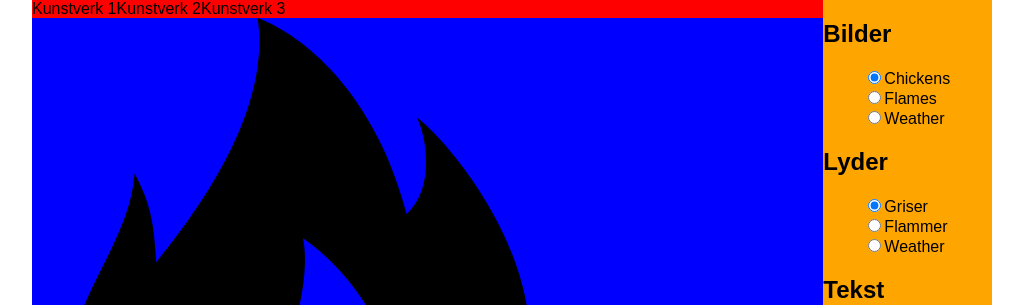
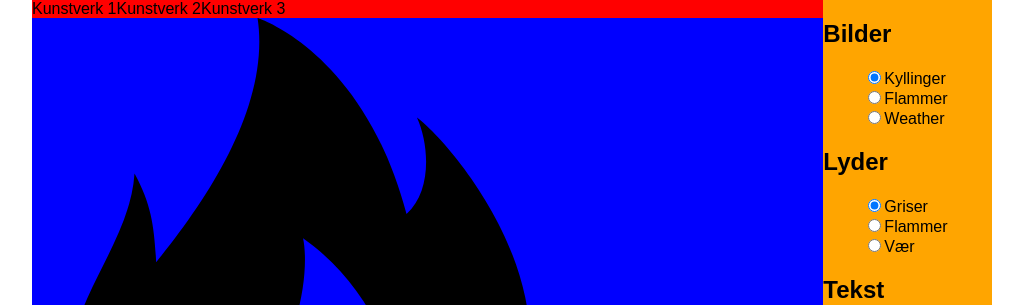
Before and after one commit to IT2810/it2810-webutvikling-h18-prosjekt-2-gruppe--45, a React (Create React App) app: page / in a window 1280 px wide. Shown: the top 305 px of the page, without its empty margins (128-1151 px from the left). Built offline with nearby package versions, Linux system fonts and the light colour scheme.

Commit message:
Hoist MediaPicker state to Gallery

```diff
--- a/src/Gallery/index.js
+++ b/src/Gallery/index.js
@@ -1,15 +1,56 @@
-import React from 'react';
+import React, { Component } from 'react';
 import MediaPicker from '../MediaPicker';
 import ArtPicker from '../ArtPicker';
 import ArtDisplay from '../ArtDisplay';
 import './Gallery.css';
 
-const Gallery = () => (
-  <div className="gallery">
-    <MediaPicker />
-    <ArtPicker />
-    <ArtDisplay />
-  </div>
-);
+class Gallery extends Component {
+  /**
+   * States for the three formats of categories.
+   * @type {{image: string, audio: string, text: string}}
+   */
+  state = {
+    image: 'chicken',
+    audio: 'pigs',
+    text: 'flames',
+  };
+
+  handleImageChange = event => {
+    this.setState({
+      image: event.currentTarget.value,
+    });
+  };
+
+  handleAudioChange = event => {
+    this.setState({
+      audio: event.currentTarget.value,
+    });
+  };
+
+  handleTextChange = event => {
+    this.setState({
+      text: event.currentTarget.value,
+    });
+  };
+
+  render() {
+    return (
+      <div className="gallery">
+        <MediaPicker
+          onImageChange={this.handleImageChange}
+          onAudioChange={this.handleAudioChange}
+          onTextChange={this.handleTextChange}
+          selectedImage={this.state.image}
+          selectedAudio={this.state.audio}
+          selectedText={this.state.text}
+        />
+
+        <ArtPicker />
+
+        <ArtDisplay />
+      </div>
+    );
+  }
+}
 
 export default Gallery;
--- a/src/MediaPicker/index.js
+++ b/src/MediaPicker/index.js
@@ -4,76 +4,55 @@ import './MediaPicker.css';
 /**
  * Class for handling users mediapicks.
  */
-class MediaPicker extends React.Component {
-
-  constructor(props) {
-    super(props);
-
-    /**
-     * States for the three formats of categories
-     * @type {{image: string, audio: string, text: string}}
-     */
-    this.state = {
-      image: "chicken",
-      audio: "pigs",
-      text: "flames"
-    };
-  }
-
-  /**
-   * Eventlisteners for the radiobuttons
-   * @param e   the pressed radiobutton
-   */
-  onImageChanged = (e) => {
-    this.setState({
-      image: (e.currentTarget.value)
-    });
-  };
-
-  onAudioChanged = (e) => {
-    this.setState({
-      audio: e.currentTarget.value
-    });
-  };
-
-  onTextChanged = (e) => {
-    this.setState({
-      text: e.currentTarget.value
-    });
-  };
-
-
-  render() {
-    return (
+const MediaPicker = ({
+  onImageChange,
+  onAudioChange,
+  onTextChange,
+  selectedImage,
+  selectedAudio,
+  selectedText,
+}) => (
   <div className="media-picker">
     <form>
       <div>
         <h2>Bilder</h2>
+
         <div>
           <ul>
             <li>
               <label>
-                    <input name={"image"} type={"radio"} value={"chicken"}
-                           checked={this.state.image === "chicken"}
-                           onChange={this.onImageChanged}
+                <input
+                  name="image"
+                  type="radio"
+                  value="chicken"
+                  checked={selectedImage === 'chicken'}
+                  onChange={onImageChange}
                 />
-                    Chickens
+                Kyllinger
               </label>
             </li>
+
             <li>
               <label>
-                    <input name={"image"} type={"radio"} value={"flames"}
-                           checked={this.state.image === "flames"}
-                           onChange={this.onImageChanged}
+                <input
+                  name="image"
+                  type="radio"
+                  value="flames"
+                  checked={selectedImage === 'flames'}
+                  onChange={onImageChange}
                 />
-                    Flames
+                Flammer
               </label>
             </li>
+
             <li>
               <label>
-                    <input name={"image"} type={"radio"} value={"weather"}
-                           checked={this.state.image === "weather"}
-                           onChange={this.onImageChanged}
+                <input
+                  name="image"
+                  type="radio"
+                  value="weather"
+                  checked={selectedImage === 'weather'}
+                  onChange={onImageChange}
                 />
                 Weather
               </label>
@@ -82,64 +61,84 @@ class MediaPicker extends React.Component {
         </div>
 
         <h2>Lyder</h2>
+
         <div>
           <ul>
             <li>
               <label>
-                    <input name={"audio"} type={"radio"} value={"pigs"}
-                           checked={this.state.audio === "pigs"}
-                           onChange={this.onAudioChanged}
+                <input
+                  name="audio"
+                  type="radio"
+                  value="pigs"
+                  checked={selectedAudio === 'pigs'}
+                  onChange={onAudioChange}
                 />
                 Griser
               </label>
             </li>
             <li>
               <label>
-                    <input name={"audio"} type={"radio"} value={"flames"}
-                           checked={this.state.audio === "flames"}
-                           onChange={this.onAudioChanged}
+                <input
+                  name="audio"
+                  type="radio"
+                  value="flames"
+                  checked={selectedAudio === 'flames'}
+                  onChange={onAudioChange}
                 />
                 Flammer
               </label>
             </li>
             <li>
               <label>
-                    <input name={"audio"} type={"radio"} value={"weather"}
-                           checked={this.state.audio === "weather"}
-                           onChange={this.onAudioChanged}
+                <input
+                  name="audio"
+                  type="radio"
+                  value="weather"
+                  checked={selectedAudio === 'weather'}
+                  onChange={onAudioChange}
                 />
-                    Weather
+                Vær
               </label>
             </li>
           </ul>
         </div>
 
         <h2>Tekst</h2>
+
         <div>
           <ul>
             <li>
               <label>
-                    <input name={"text"} type={"radio"} value={"flames"}
-                           checked={this.state.text === "flames"}
-                           onChange={this.onTextChanged}
+                <input
+                  name="text"
+                  type="radio"
+                  value="flames"
+                  checked={selectedText === 'flames'}
+                  onChange={onTextChange}
                 />
                 Brennende dikt
               </label>
             </li>
             <li>
               <label>
-                    <input name={"text"} type={"radio"} value={"jokes"}
-                           checked={this.state.text === "jokes"}
-                           onChange={this.onTextChanged}
+                <input
+                  name="text"
+                  type="radio"
+                  value="jokes"
+                  checked={selectedText === 'jokes'}
+                  onChange={onTextChange}
                 />
                 Vitser
               </label>
             </li>
             <li>
               <label>
-                    <input name={"text"} type={"radio"} value={"songs"}
-                           checked={this.state.text === "songs"}
-                           onChange={this.onTextChanged}
+                <input
+                  name="text"
+                  type="radio"
+                  value="songs"
+                  checked={selectedText === 'songs'}
+                  onChange={onTextChange}
                 />
                 Sanger
               </label>
@@ -150,8 +149,5 @@ class MediaPicker extends React.Component {
     </form>
   </div>
 );
-  }
-}
-
 
 export default MediaPicker;
```
Lines whose indentation alone changed are shown as unchanged.
